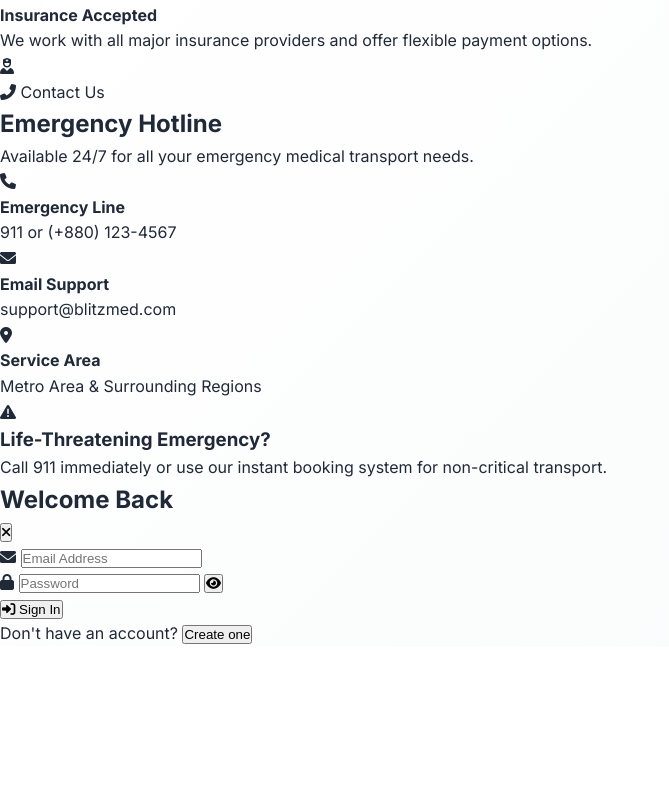
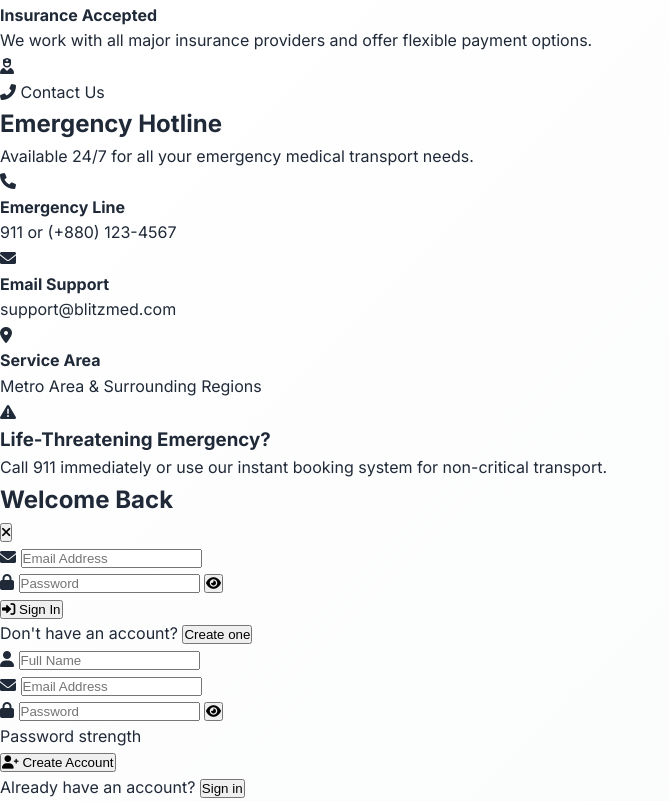
Before and after one commit to riva1390/BlitzMed_EmerjencyMedicalTransport, a plain HTML site: page index.html in a window 1280 px wide. Shown: the part 1848-2649 px from the top of the page, without its empty margins (0-669 px from the left). Before the commit the page ends 2495 px from the top, so only its background shows below. Drawn offline with Linux system fonts and the light colour scheme.

Commit message:
Registration form build

```diff
--- a/index.html
+++ b/index.html
@@ -351,6 +351,51 @@
                         <p>Don't have an account? <button id="showRegister" class="link-btn">Create one</button></p>
                     </div>
                 </div>
+                <!-- Register Form -->
+                <div id="registerForm" class="auth-form">
+                    <form id="registerFormEl">
+                        <div class="input-group">
+                            <div class="input-field">
+                                <i class="fas fa-user"></i>
+                                <input type="text" id="registerName" placeholder="Full Name" required>
+                            </div>
+                            <div class="field-error"></div>
+                        </div>
+                        <div class="input-group">
+                            <div class="input-field">
+                                <i class="fas fa-envelope"></i>
+                                <input type="email" id="registerEmail" placeholder="Email Address" required>
+                            </div>
+                            <div class="field-error"></div>
+                        </div>
+                        <div class="input-group">
+                            <div class="input-field">
+                                <i class="fas fa-lock"></i>
+                                <input type="password" id="registerPassword" placeholder="Password" required>
+                                <button type="button" class="password-toggle" onclick="togglePassword('registerPassword')">
+                                    <i class="fas fa-eye"></i>
+                                </button>
+                            </div>
+                            <div class="field-error"></div>
+                            <div class="password-strength">
+                                <div class="strength-meter">
+                                    <div class="strength-fill"></div>
+                                </div>
+                                <div class="strength-text">Password strength</div>
+                            </div>
+                        </div>
+                        <button type="submit" class="submit-btn">
+                            <i class="fas fa-user-plus"></i>
+                            <span>Create Account</span>
+                        </button>
+                    </form>
+                    <div class="auth-switch">
+                        <p>Already have an account? <button id="showLogin" class="link-btn">Sign in</button></p>
+                    </div>
+                </div>
+            </div>
+        </div>
+    </div>
 
 
 
```
